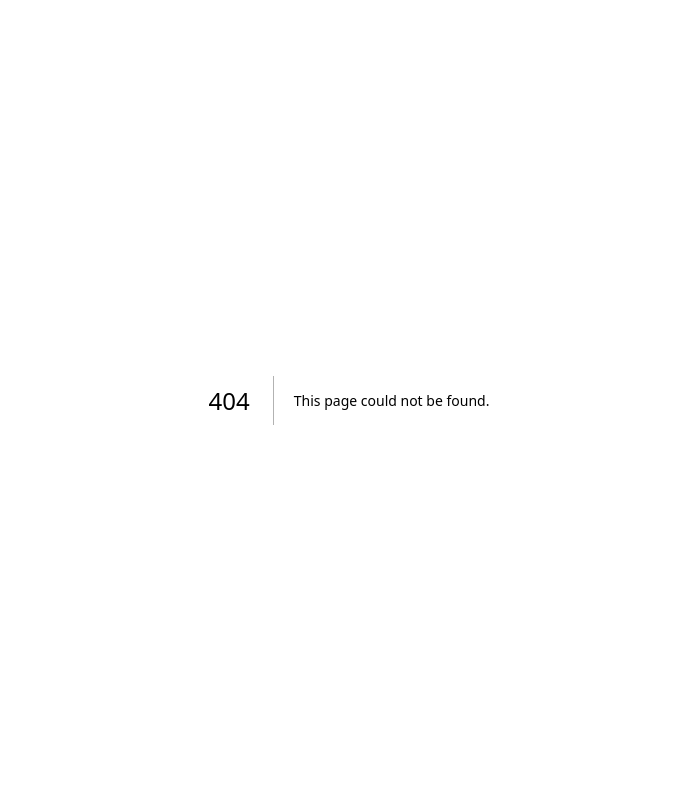
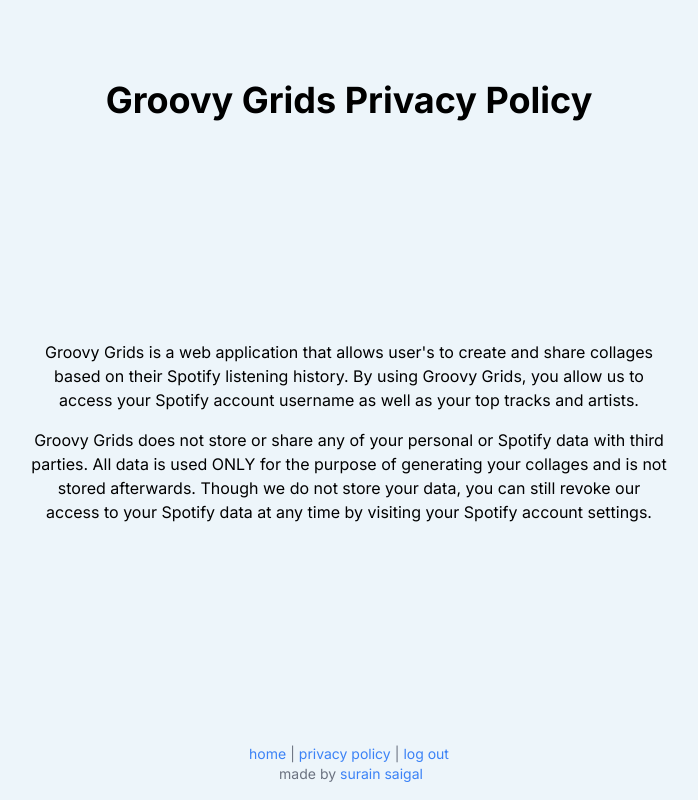
Before and after one commit to SurainSaigal/GroovyGrids, a Next.js app: page /privacy-policy in a window 1280 px wide. Before the commit this address had no page. Shown: the whole page, without its empty margins (291-989 px from the left). Built offline with nearby package versions, Linux system fonts and the light colour scheme.

Commit message:
branding

```diff
--- /dev/null
+++ b/src/app/components/BottomBar.tsx
@@ -0,0 +1,48 @@
+import Link from "next/link";
+
+interface BottomBarProps {
+    login: boolean;
+}
+
+const BottomBar: React.FC<BottomBarProps> = ({ login }) => {
+    return (
+        <div className="relative bottom-0 w-full mb-4">
+            <div className="flex justify-center">
+                {!login && (
+                    <>
+                        <p className="text-blue-500 text-sm">
+                            <Link href="/tool">home </Link>
+                        </p>
+                        <p className="text-gray-500 text-sm ml-1"> | </p>
+                    </>
+                )}
+                <p className="text-blue-500 text-sm ml-1">
+                    <Link href="/privacy-policy">privacy policy</Link>
+                </p>
+                {!login && (
+                    <>
+                        <p className="text-gray-500 text-sm ml-1"> | </p>
+                        <p className="text-blue-500 text-sm ml-1">
+                            <Link href="/">log out</Link>
+                        </p>
+                    </>
+                )}
+            </div>
+            <div className="flex justify-center">
+                <p className="text-gray-500 text-sm ml-1">
+                    {" "}
+                    made by{" "}
+                    <a
+                        className="text-blue-500"
+                        href="https://github.com/SurainSaigal"
+                        target="_blank"
+                    >
+                        surain saigal
+                    </a>
+                </p>
+            </div>
+        </div>
+    );
+};
+
+export default BottomBar;
--- a/src/app/components/LoginButton.tsx
+++ b/src/app/components/LoginButton.tsx
@@ -1,12 +1,10 @@
 "use client";
 import LoginHandler from "../node_api/login";
-
-import styles from "./button.module.css";
 
 const LoginButton = () => {
     return (
         <button
-            className="text-xl bg-spotify-green text-white border border-spotify-green px-4 py-2 rounded-md hover:shadow-2xl hover:shadow-spotify-green"
+            className="text-xl bg-spotify-green text-white border border-spotify-green px-4 py-2 rounded-md hover:shadow-2xl hover:shadow-spotify-green w-64"
             onClick={LoginHandler}
         >
             Log in with Spotify.
--- a/src/app/components/LogoutButton.tsx
+++ /dev/null
@@ -1,19 +0,0 @@
-"use client";
-import { useRouter } from "next/navigation";
-import { useEffect } from "react";
-
-const LogoutButton = () => {
-    const router = useRouter();
-    return (
-        <div className="absolute top-5 right-5">
-            <button
-                className="text-xl bg-cyan-400 text-white border border-cyan-400 px-4 py-2 rounded-md hover:shadow-2xl hover:shadow-cyan-400"
-                onClick={() => router.replace("/")}
-            >
-                Log out.
-            </button>
-        </div>
-    );
-};
-
-export default LogoutButton;
--- a/src/app/page.tsx
+++ b/src/app/page.tsx
@@ -1,12 +1,19 @@
+import BottomBar from "./components/BottomBar";
 import LoginButton from "./components/LoginButton";
+import localFont from "next/font/local";
 
+const ClashDisplay = localFont({
+    src: "../../public/assets/fonts/ClashDisplay-Semibold.otf",
+});
 function Home() {
     return (
-        <main className="flex min-h-screen flex-col items-center justify-center">
-            <div>
-                <LoginButton />
-            </div>
-        </main>
+        <div className="flex flex-col justify-between items-center min-h-screen">
+            <p className={ClashDisplay.className + " text-7xl mt-20 mb-4 self-center"}>
+                Groovy Grids
+            </p>
+            <LoginButton />
+            <BottomBar login={true} />
+        </div>
     );
 }
 
--- /dev/null
+++ b/src/app/privacy-policy/page.tsx
@@ -0,0 +1,27 @@
+// basic outline for a privacy policy page
+import BottomBar from "../components/BottomBar";
+function PrivacyPolicy() {
+    return (
+        <main className="flex min-h-screen flex-col justify-between items-center">
+            <p className="text-4xl font-bold mt-20">Groovy Grids Privacy Policy</p>
+            <div className="flex flex-col mt-10 mb-10 w-full md:w-1/2">
+                <p className="text-center">
+                    Groovy Grids is a web application that allows user's to create and share
+                    collages based on their Spotify listening history. By using Groovy Grids, you
+                    allow us to access your Spotify account username as well as your top tracks and
+                    artists.
+                </p>
+                <p className="text-center mt-4">
+                    Groovy Grids does not store or share any of your personal or Spotify data with
+                    third parties. All data is used ONLY for the purpose of generating your collages
+                    and is not stored afterwards. Though we do not store your data, you can still
+                    revoke our access to your Spotify data at any time by visiting your Spotify
+                    account settings.
+                </p>
+            </div>
+            <BottomBar login={false} />
+        </main>
+    );
+}
+
+export default PrivacyPolicy;
--- a/src/app/tool/page.tsx
+++ b/src/app/tool/page.tsx
@@ -1,6 +1,6 @@
 "use client";
 import React, { useEffect, useState } from "react";
-import LogoutButton from "../components/LogoutButton";
+import BottomBar from "../components/BottomBar";
 import Loader from "../components/Loader";
 import localFont from "next/font/local";
 import { BiSolidRightArrow, BiSolidUpArrow } from "react-icons/bi";
@@ -24,6 +24,9 @@
 const ClashDisplay = localFont({ src: "../../../public/assets/fonts/ClashDisplay-Semibold.otf" });
 
 const TOOL = () => {
+    if (!localStorage.getItem("auth_token")) {
+        window.location.href = "/";
+    }
     const [collageFailed, setCollageFailed] = useState<string | null>(null);
     const [failed, setFailed] = useState(false);
     const [img, setImg] = useState<string | null>(null);
@@ -226,7 +229,7 @@
                     )}
                     {img && img !== "failed" && (
                         <div>
-                            {/* {navigator.share && (
+                            {navigator.share && (
                                 <button
                                     className="mt-6 text-xl border-4 bg-spotify-green text-white border-spotify-green px-4 py-2 rounded-md hover:shadow-2xl hover:border-[#38c256]"
                                     onClick={async () => {
@@ -255,7 +258,7 @@
                                 >
                                     Share
                                 </button>
-                            )} */}
+                            )}
                             <a
                                 href={img ? img : "#"}
                                 download={"groovy_grids_" + type + "_" + length + ".jpg"}
@@ -268,10 +271,14 @@
                     )}
                 </div>
                 <div className="md:w-1/2 mr-8 ml-8 place-content-center min-h-screen items-center justify-center">
-                    <p className={ClashDisplay.className + " flex justify-center text-7xl mt-20"}>
+                    <p
+                        className={
+                            ClashDisplay.className + " flex justify-center text-7xl mt-10 mb-4"
+                        }
+                    >
                         Groovy Grids
                     </p>
-                    {/* <p>Collage Type</p>
+                    <p>Collage Type</p>
                     <div>
                         <button
                             className={
@@ -299,7 +306,7 @@
                         >
                             Artists
                         </button>
-                    </div> */}
+                    </div>
                     <p className="mt-3">Length</p>
                     <div className="">
                         <button
@@ -342,7 +349,7 @@
                             All Time
                         </button>
                     </div>
-                    {/* <p className="mt-3">Format</p>
+                    <p className="mt-3">Format</p>
                     <div className="">
                         <button
                             className={
@@ -370,7 +377,7 @@
                         >
                             Shareable
                         </button>
-                    </div> */}
+                    </div>
 
                     {displayedItems && (
                         <div className="flex flex-col">
@@ -421,6 +428,7 @@
                     </div>
                 </div>
             </div>
+            <BottomBar login={false} />
         </div>
     );
 };
```
Also changed, not shown: 1 other file (tests, documents, lock files or other folders).
